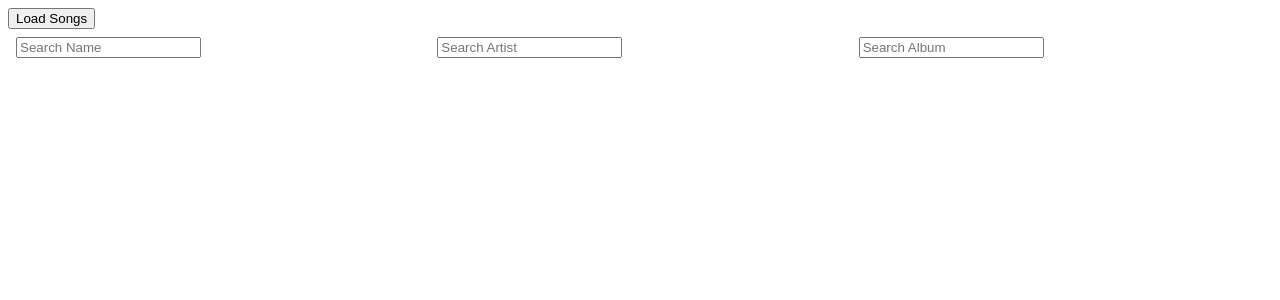
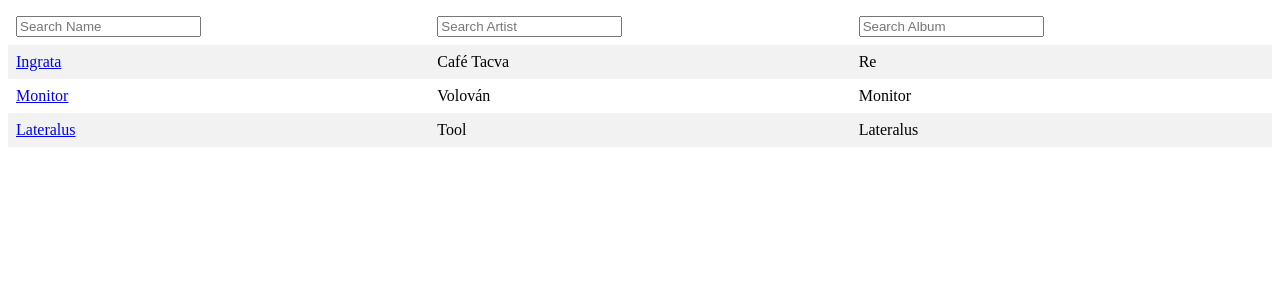
Before and after one commit to jesuslerma/fcfm-vue, a Vue app in the folder free-lyrics/: page /#/ in a window 1280 px wide. Shown: the top 300 px of the page. Built offline with nearby package versions, Linux system fonts and the light colour scheme.

Commit message:
Add return btn and load data on mounted

```diff
--- a/free-lyrics/src/components/songs/list.vue
+++ b/free-lyrics/src/components/songs/list.vue
@@ -1,9 +1,5 @@
 <template>
   <div>
-    <button
-      @click='fetchSongs'>
-        Load Songs
-      </button>
     <table>
       <thead>
         <tr>
@@ -80,6 +76,9 @@
         this.album.name = event.target.value
         this.search()
       }
+    },
+    mounted () {
+      this.fetchSongs()
     }
   }
 </script>
--- a/free-lyrics/src/components/songs/lyrics.vue
+++ b/free-lyrics/src/components/songs/lyrics.vue
@@ -1,10 +1,9 @@
 <template>
   <div >
-    <button
-      @click='fetchSong'>
-        Load Song
-    </button>
-
+    <router-link
+      :to="{name: 'SongList' }">
+        Return to Songs
+    </router-link>
     <h1>{{ song.name }}</h1>
     <h2>Artist: {{ song.artist.name }}</h2>
     <h3>Album: {{ song.album.name }}</h3>
@@ -38,6 +37,10 @@
       const id = this.$route.params.songId
       this.song = songs.find(song => song.id === parseInt(id))
     }
+  },
+
+  mounted () {
+    this.fetchSong()
   }
 }
 </script>
```
